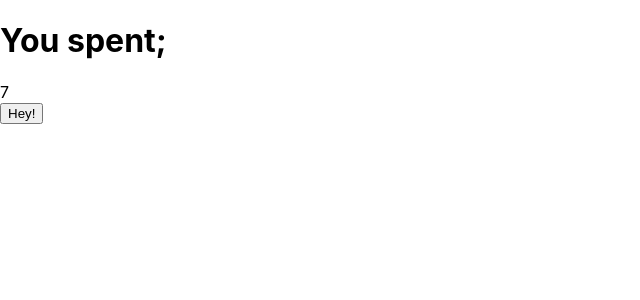
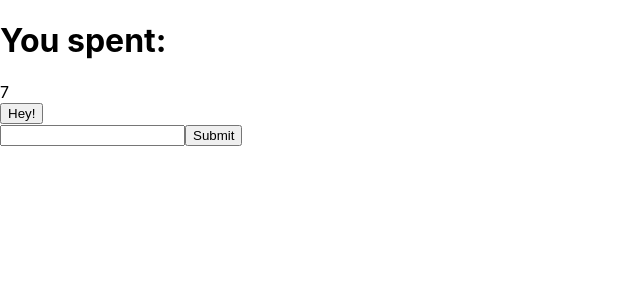
Before and after one commit to Combatd/ReactHooksBegin, a React (Create React App) app: page / in a window 1280 px wide. Shown: the top 300 px of the page, without its empty margins (0-640 px from the left). Built offline with nearby package versions, Linux system fonts and the light colour scheme.

Commit message:
Render form to App.js

```diff
--- a/src/App.js
+++ b/src/App.js
@@ -4,6 +4,7 @@ import './App.css';
 import Button from './components/Button';
 import Counter from './components/Counter';
 import Header from './components/Header';
+import Form from './components/Form';
 
 // const App = () => {
 //   return (
@@ -18,9 +19,10 @@ class App extends React.Component {
   render() {
     return (
       <>
-        <Header text="You spent;"/>
+        <Header text="You spent: "/>
         <Counter />
         <Button label="Hey!" />
+        <Form />
       </>
     );
   }
--- /dev/null
+++ b/src/components/Form.js
@@ -0,0 +1,20 @@
+import React from 'react';
+
+class Form extends React.Component {
+
+  handleFormSubmit = (event) => {
+    event.preventDefault();
+    console.log("Hey!");
+  }
+
+  render() {
+    return (
+      <form onSubmit={this.handleFormSubmit}>
+        <input id="name" type="text" />
+        <input type="submit" />
+      </form>
+    );
+  }
+}
+
+export default Form;
```
